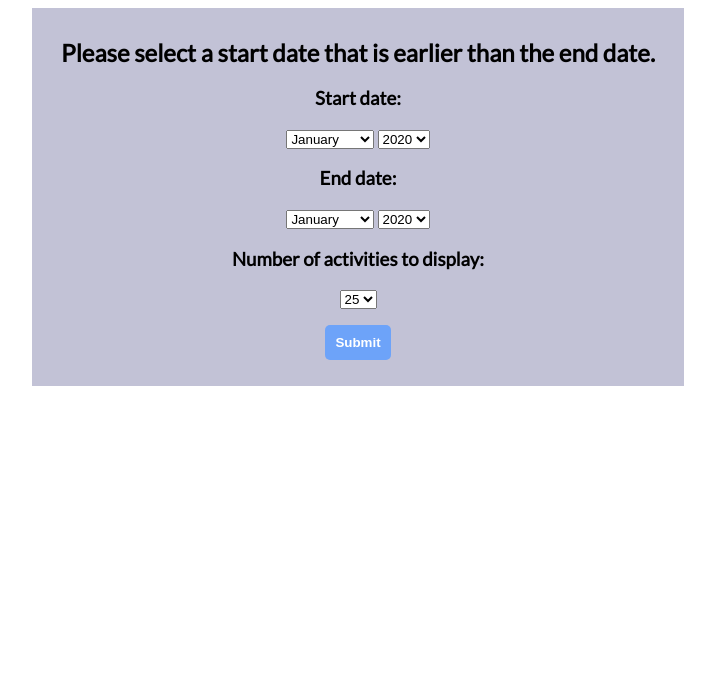
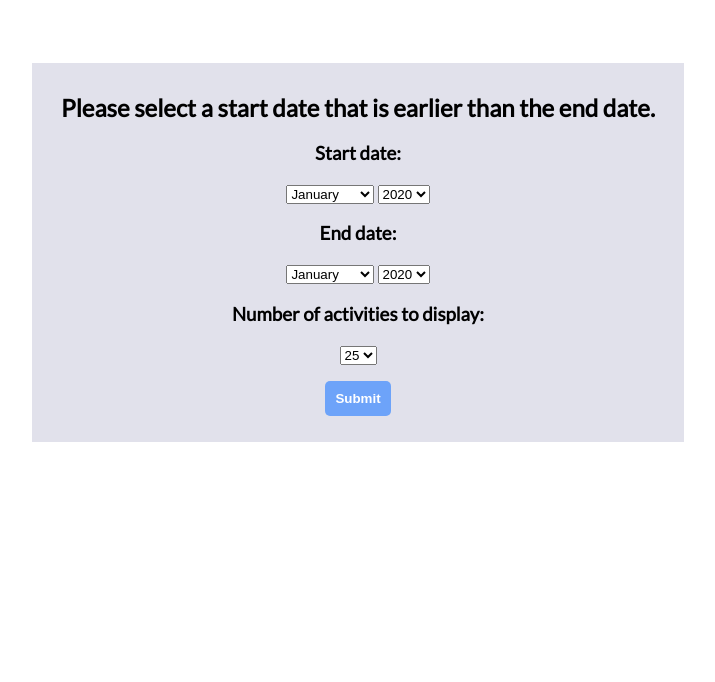
Before and after one commit to carolineglazer/strava-mapper, a Flask app: template templates/hello.html in a window 1280 px wide. Shown: the top 682 px of the page, without its empty margins (282-997 px from the left). Before the commit the page ends 386 px from the top, so only its background shows below. Run offline with Flask 2, Linux system fonts and the light colour scheme; the template is opened without the code that fills it, so the values that code supplies are empty.

Commit message:
hello.html styling and image size constraint

```diff
--- a/static/css/main.css
+++ b/static/css/main.css
@@ -78,10 +78,15 @@ tr:hover {
 
 #hello {
 	text-align: center;
-	background-color: #c2c2d6;
+	background-color: #e1e1eb;
 	width: 50%;
-	margin: auto;
+	margin: 5% auto;
 	padding: 10px;
+}
+
+img {
+	max-height: 200px;
+	border-radius: 100px;
 }
 
 #routes {
```
